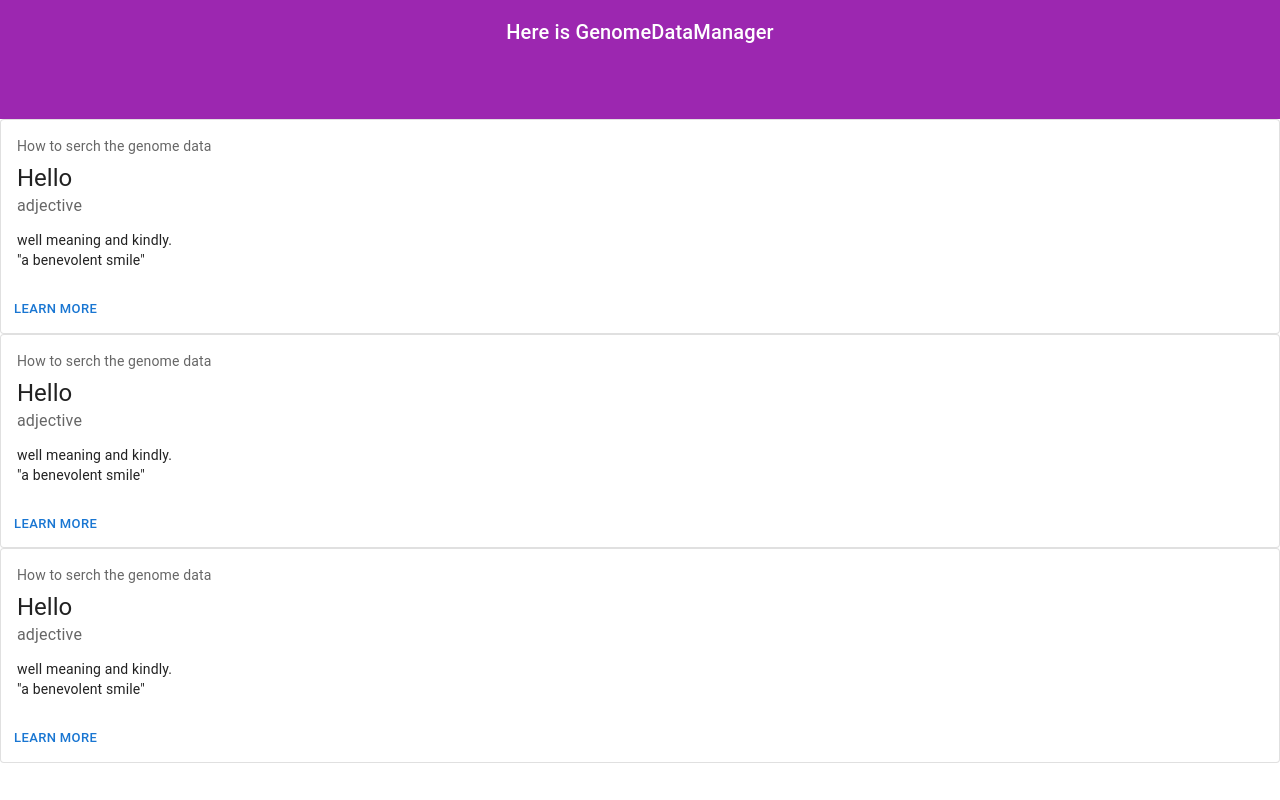
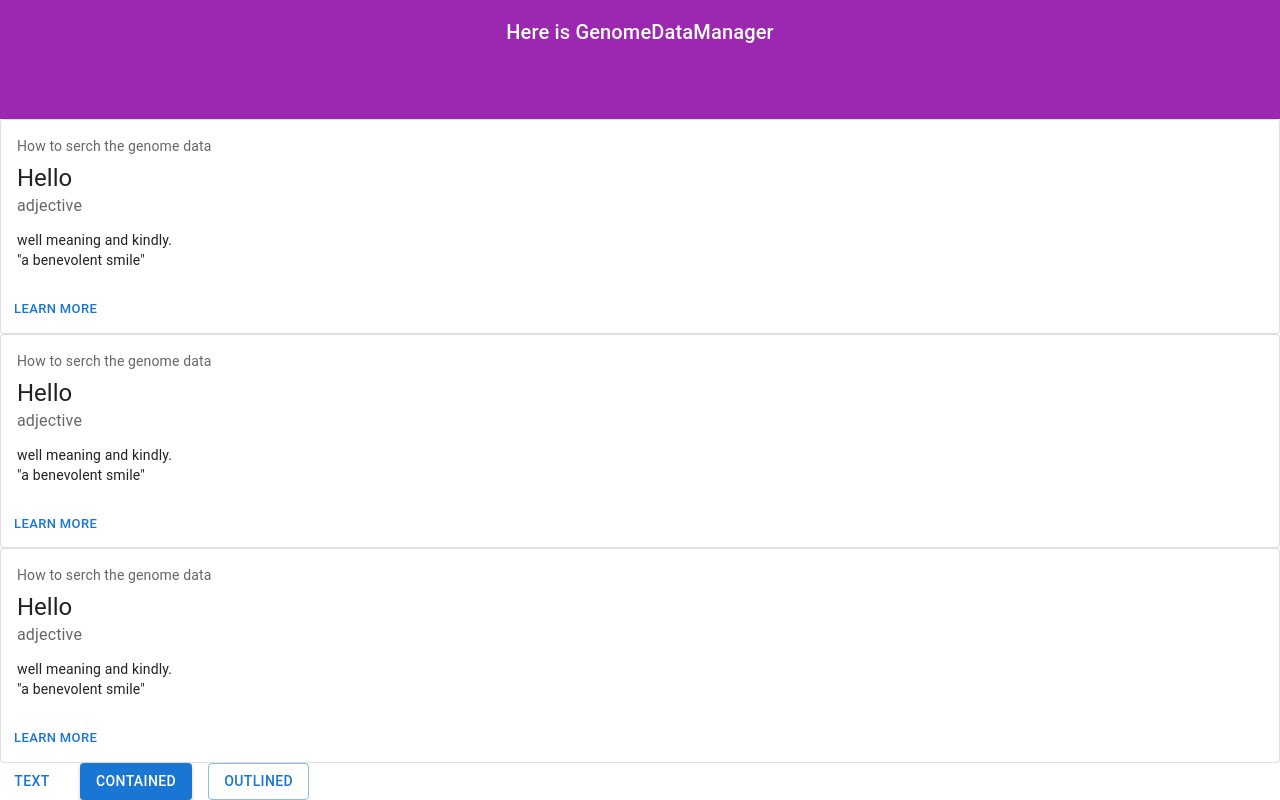
Before and after one commit to mizomizo1/react-playground, a React (Vite) app: page / in a window 1280 px wide. Shown: the part 253-1053 px from the top of the page. Before the commit the page ends 1016 px from the top, so only its background shows below. Built offline with nearby package versions, Linux system fonts and the light colour scheme.

Commit message:
Buttonコンポーネントを追加し、Headerコンポーネントのログインボタンのクリックハンドラをalertに変更

```diff
--- a/src/App.jsx
+++ b/src/App.jsx
@@ -3,6 +3,7 @@
 import Header from "./components/Header";
 import SimpleAlert from "./components/alert";
 import Card from "./components/outlined_card";
+import Button from "./components/button";
 
 function App() {
   return (
@@ -13,6 +14,7 @@
     <Card variant="outlined">{Card}</Card>
     <Card variant="outlined">{Card}</Card>
     <Card variant="outlined">{Card}</Card>
+    <Button />
     </>
   );
 }
--- a/src/components/Header.jsx
+++ b/src/components/Header.jsx
@@ -7,10 +7,9 @@
 import IconButton from '@mui/material/IconButton';
 import MenuIcon from '@mui/icons-material/Menu';
 
-
 export default function ButtonAppBar() {
   const handleLoginClick=()=>{
-    console.log('Login ボタンが押されました');
+    alert('Login ボタンが押されました');
   };
   return (
     <Box sx={{ flexGrow: 1 }}>
--- /dev/null
+++ b/src/components/button.jsx
@@ -0,0 +1,16 @@
+import * as React from 'react';
+import Stack from '@mui/material/Stack';
+import Button from '@mui/material/Button';
+
+export default function BasicButtons() {
+    const handleClick = () => {
+        alert('Button clicked!');
+    }
+  return (
+    <Stack spacing={2} direction="row">
+      <Button variant="text" onClick={handleClick}>Text</Button>
+      <Button variant="contained">Contained</Button>
+      <Button variant="outlined">Outlined</Button>
+    </Stack>
+  );
+}
```
